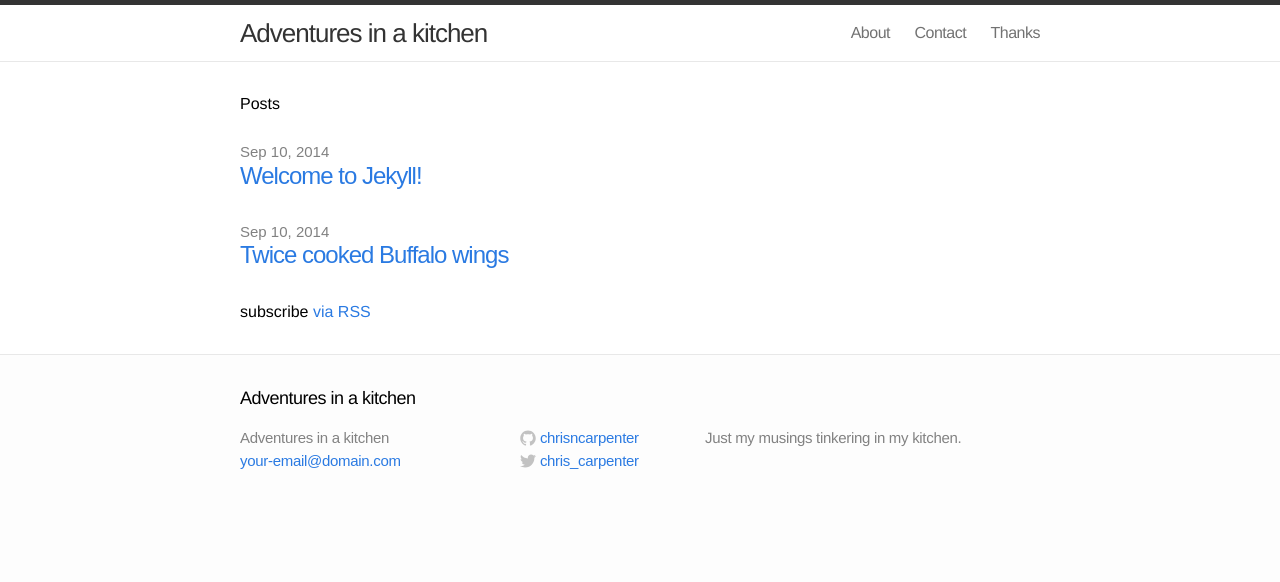
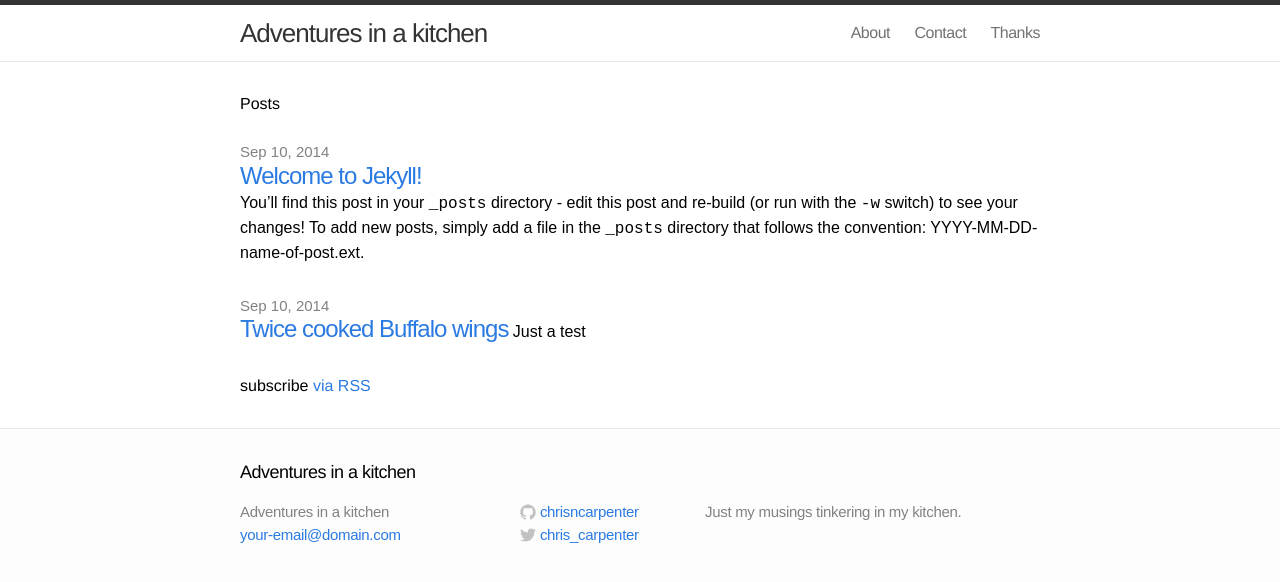
Before and after one commit to chrisncarpenter/chrisncarpenter.github.io, a Jekyll site: the page built from index.html, in a window 1280 px wide. Shown: the top 582 px of the page. Built offline with Jekyll 4.4.1, drawn with Linux system fonts in a browser that asks for light colours.

Commit message:
Testing excerpt

```diff
--- a/_posts/2014-09-10-chickenwings.markdown
+++ b/_posts/2014-09-10-chickenwings.markdown
@@ -1,6 +1,7 @@
 ---
 layout: post
 title: Twice cooked Buffalo wings
+excerpt: Just a test
 ---
 
 # Twice cooked Buffalo wings
--- a/index.html
+++ b/index.html
@@ -11,6 +11,7 @@ layout: default
       <li>
         <span class="post-date">{{ post.date | date: "%b %-d, %Y" }}</span>
         <a class="post-link" href="{{ post.url | prepend: site.baseurl }}">{{ post.title }}</a>
+        {{ post.excerpt }}
       </li>
     {% endfor %}
   </ul>
```
